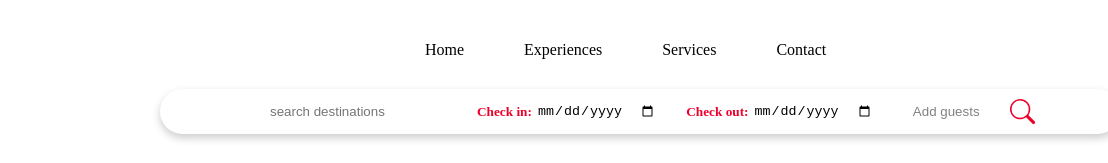
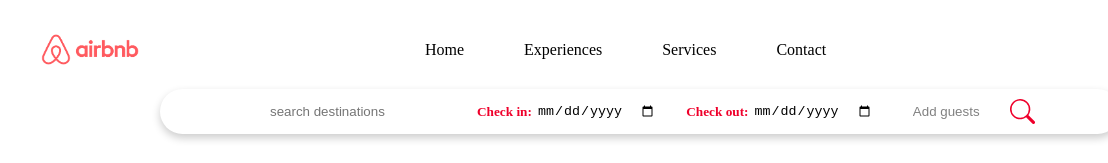
Before and after one commit to Hridaydeveloper/airbnb-clone.com, a plain HTML site: page index.html in a window 1280 px wide. Shown: the top 163 px of the page, 0-1108 px from the left. Drawn offline with Linux system fonts and the light colour scheme; the site is published under a folder, as on GitHub Pages, so addresses that start at the root find nothing.

Commit message:
Update index.html

```diff
--- a/index.html
+++ b/index.html
@@ -8,7 +8,7 @@
 </head>
 <body>
     <nav class="navbar">
-        <img class="logo" src="/logo.png" alt="" srcset="">
+        <img class="logo" src="logo.png" alt="" srcset="">
         <ul class="nav-links">
             <li><a class="nav-home" href="#">Home</a></li>
             <li><a class="nav-experiences" href="#">Experiences</a></li>
```
